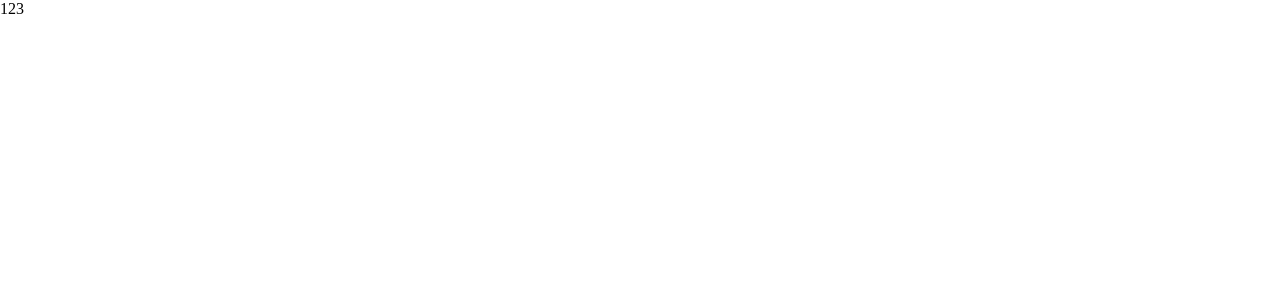
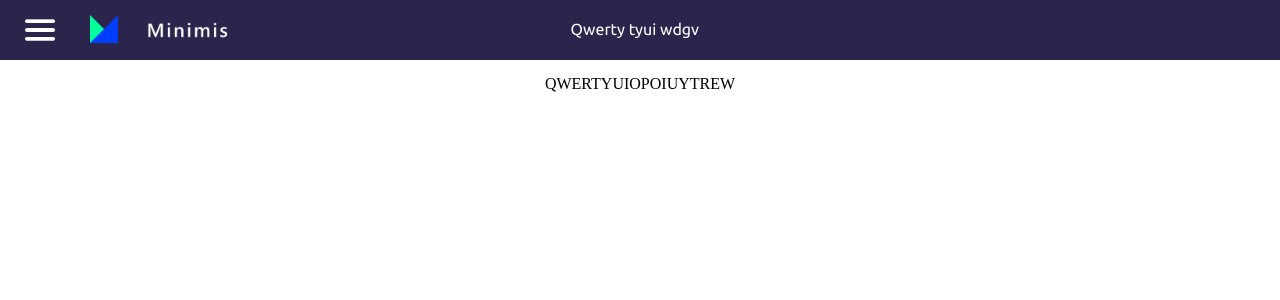
Before and after one commit to endoresur/WeatherApp, a React (Create React App) app: page / in a window 1280 px wide. Shown: the top 300 px of the page. Built offline with nearby package versions, Linux system fonts and the light colour scheme.

Commit message:
Styled header

```diff
--- a/public/index.html
+++ b/public/index.html
@@ -10,6 +10,10 @@
       content="Web site created using create-react-app"
     />
     <link rel="apple-touch-icon" href="%PUBLIC_URL%/logo192.png" />
+
+    <link rel="preconnect" href="https://fonts.googleapis.com">
+    <link rel="preconnect" href="https://fonts.gstatic.com" crossorigin>
+    <link href="https://fonts.googleapis.com/css2?family=Ubuntu&display=swap" rel="stylesheet">
     <title>React App</title>
   </head>
   <body>
--- a/src/App.tsx
+++ b/src/App.tsx
@@ -5,9 +5,12 @@ import Header from "./UI/Header";
 
 const App = () => {
     return (
-        <div>
+        <div style={{minHeight: '100vh'}}>
           <BrowserRouter>
               <Header/>
+              <div style={{textAlign: "center"}}>
+                  QWERTYUIOPOIUYTREW
+              </div>
               <AppRouter/>
           </BrowserRouter>
         </div>
--- a/src/UI/Header.tsx
+++ b/src/UI/Header.tsx
@@ -1,10 +1,21 @@
 import React from 'react';
+import nav from "../icons/header_nav.png";
+import logo from "../icons/logo.png"
+import {HeaderContainer, HeaderInfo, HeaderLogo, HeaderImg, HeaderSideBar} from "../styles/HeaderStyles";
 
 const Header = () => {
     return (
-        <div>
-            123
-        </div>
+        <HeaderContainer>
+            <HeaderSideBar>
+                <img src={nav} alt='' height={40} width={40}/>
+            </HeaderSideBar>
+            <HeaderLogo>
+                <HeaderImg src={logo} alt=''/>
+            </HeaderLogo>
+            <HeaderInfo>
+                Qwerty tyui wdgv
+            </HeaderInfo>
+        </HeaderContainer>
     );
 };
 
--- a/src/styles/HeaderStyles.js
+++ b/src/styles/HeaderStyles.js
@@ -1,8 +1,45 @@
 import styled from "styled-components";
 
 const HeaderContainer = styled.header`
+  width: 100%;
+  height: 60px;
+  margin-bottom: 15px;
+
   background-color: #2b244d;
+  color: #fefefe;
+  font-family: 'Ubuntu', sans-serif;
+
+  display: flex;
+  flex-direction: row;
+  justify-content: flex-start;
+  text-align: center;
+`
+
+const HeaderSideBar = styled.div`
+  width: 40px;
+  height: 40px;
+
+  padding-left: 20px;
+  padding-top: 10px;
+`
+
+const HeaderLogo = styled.div`
+  width: 20%;
+  margin-left: 30px;
+  position: relative;
+`
+
+const HeaderImg = styled.img`
+  position: absolute;
+  left: 0;
+  top: 25%;
+  width: auto;
+  height: 28px;
+`
+
+const HeaderInfo = styled.div`
   width: 100%;
-  height: 10vh;
+  padding-right: 20%;
+  padding-top: 20px;
 `
-export {HeaderContainer};
+export {HeaderContainer, HeaderSideBar, HeaderLogo, HeaderImg, HeaderInfo};
```
Also changed, not shown: src/icons/header_nav.png (added), src/icons/logo.png (added).
